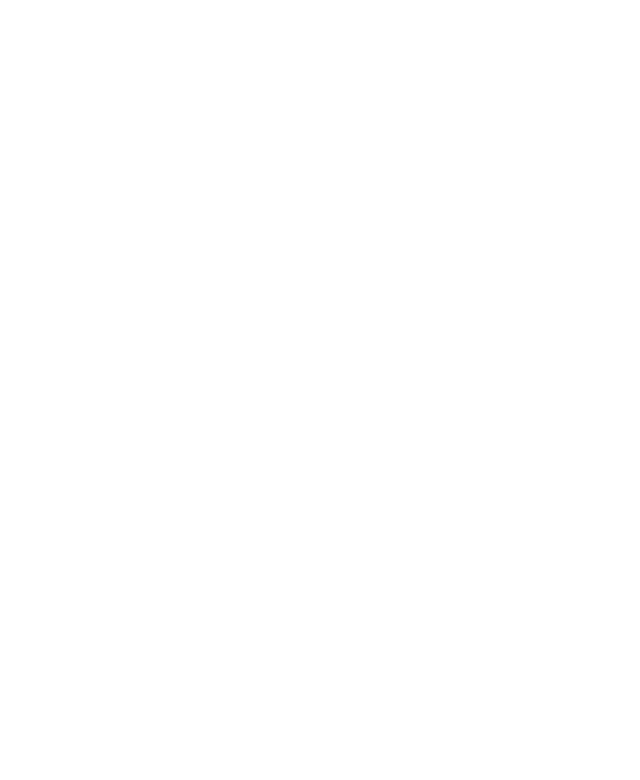
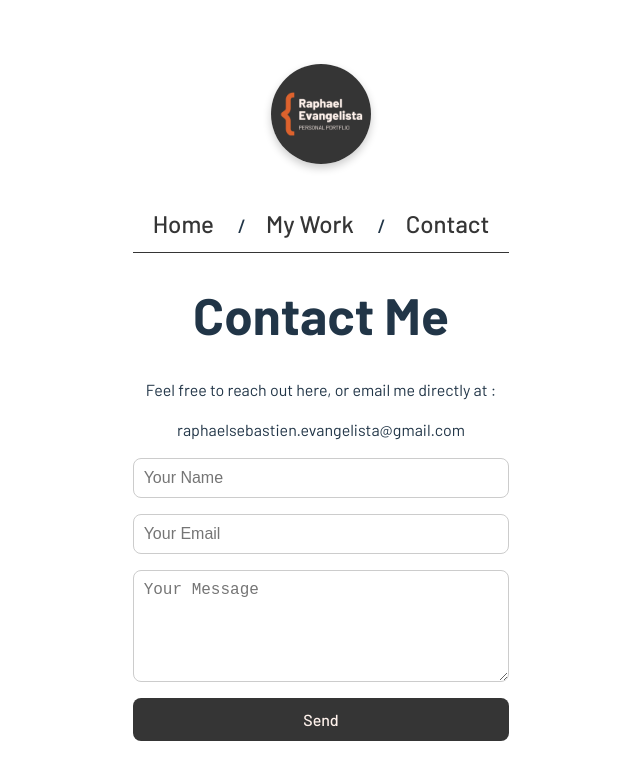
Before and after one commit to skythepoppy/rshe-portfolio, a React (Vite) app: page /contact in a window 1280 px wide. Before the commit this address had no page. Shown: the top 780 px of the page, without its empty margins (319-959 px from the left). Built offline with nearby package versions, Linux system fonts and the light colour scheme.

Commit message:
create contact me form

```diff
--- a/src/App.jsx
+++ b/src/App.jsx
@@ -20,7 +20,7 @@ export default function App() {
         <nav>
           <Link to="/home">Home</Link> /
           <Link to="/my-works">My Work</Link> /
-          <a href="#contact"> Contact</a>
+          <Link to="/contact">Contact</Link>
         </nav>
 
         <section className="about">
--- /dev/null
+++ b/src/Contact.css
@@ -0,0 +1,35 @@
+.contact-container {
+  max-width: 600px;
+  margin: 0 auto;
+  padding: 2rem;
+  text-align: center;
+}
+
+.contact-form {
+  display: flex;
+  flex-direction: column;
+  gap: 1rem;
+}
+
+.contact-form input,
+.contact-form textarea {
+  padding: 10px;
+  border: 1px solid #ccc;
+  border-radius: 8px;
+  font-size: 1rem;
+}
+
+.contact-form button {
+  padding: 12px;
+  background: #353535;
+  color: #fff2ec;
+  border: none;
+  border-radius: 8px;
+  font-size: 1rem;
+  cursor: pointer;
+  transition: background 0.2s;
+}
+
+.contact-form button:hover {
+  background: #555;
+}
--- /dev/null
+++ b/src/Contact.jsx
@@ -0,0 +1,68 @@
+import React, { useState } from "react";
+import logo from './assets/Raphael_Evangelista.png';
+import {Link} from 'react-router-dom';
+import "./Contact.css";
+
+export default function Contact() {
+    const [formData, setFormData] = useState({
+        name: "",
+        email: "",
+        message: "",
+    });
+
+    const handleChange = (e) => {
+        setFormData({ ...formData, [e.target.name]: e.target.value });
+    };
+
+    const handleSubmit = (e) => {
+        e.preventDefault();
+        console.log("Form submitted:", formData);
+        // TODO: send this somewhere (like EmailJS, backend, etc.)
+        alert("Thanks for reaching out!");
+        setFormData({ name: "", email: "", message: "" });
+    };
+
+    return (
+        <div className="contact-container">
+            <img
+                src={logo}
+                alt="My Logo"
+                className="logo"
+            />
+            <nav>
+                <Link to="/home">Home</Link> /
+                <Link to="/my-works">My Work</Link> /
+                <Link to="/contact">Contact</Link>
+            </nav>
+            <h1>Contact Me</h1>
+            <p> Feel free to reach out here, or email me directly at : <p style={{fontStyle:'bold'}}>raphaelsebastien.evangelista@gmail.com</p></p>
+            <form className="contact-form" onSubmit={handleSubmit}>
+                <input
+                    type="text"
+                    name="name"
+                    placeholder="Your Name"
+                    value={formData.name}
+                    onChange={handleChange}
+                    required
+                />
+                <input
+                    type="email"
+                    name="email"
+                    placeholder="Your Email"
+                    value={formData.email}
+                    onChange={handleChange}
+                    required
+                />
+                <textarea
+                    name="message"
+                    placeholder="Your Message"
+                    rows="5"
+                    value={formData.message}
+                    onChange={handleChange}
+                    required
+                ></textarea>
+                <button type="submit">Send</button>
+            </form>
+        </div>
+    );
+}
--- a/src/Projects.jsx
+++ b/src/Projects.jsx
@@ -15,7 +15,7 @@ export default function Projects() {
       <nav>
         <Link to="/home">Home</Link> /
         <Link to="/my-works">My Work</Link> /
-        <a href="#contact"> Contact</a>
+         <Link to="/contact">Contact</Link>
       </nav>
 
       <header>
--- a/src/main.jsx
+++ b/src/main.jsx
@@ -4,6 +4,7 @@ import { BrowserRouter, Routes, Route } from "react-router-dom";
 import "./index.css";
 import  App  from "./App.jsx";
 import  Projects  from "./Projects.jsx";
+import Contact  from "./Contact.jsx";
 
 createRoot(document.getElementById("root")).render(
   <StrictMode>
@@ -12,6 +13,7 @@ createRoot(document.getElementById("root")).render(
         <Route path="/" element={<App />} />
         <Route path="/home" element={<App />} />
         <Route path="/my-works" element={<Projects />} />
+        <Route path="/contact" element={<Contact/>}/>
       </Routes>
     </BrowserRouter>
   </StrictMode>
```
